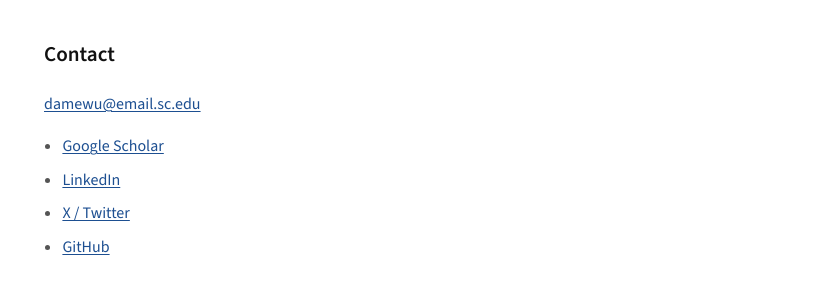
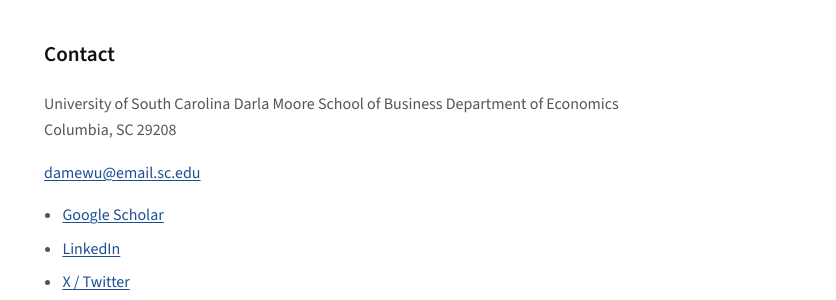
Before and after one commit to DebbieAmewu/debbieamewu, a plain HTML site: page index.html in a window 1280 px wide. Shown: the part 363-663 px from the top of the page, 444-1280 px from the left. Drawn offline with nearby package versions, Linux system fonts and the light colour scheme.

Commit message:
Add contact details section to index.html
Added contact information for University of South Carolina.

```diff
--- a/index.html
+++ b/index.html
@@ -45,6 +45,12 @@
 
         <section>
           <h2>Contact</h2>
+          <p>
+            University of South Carolina
+            Darla Moore School of Business
+            Department of Economics
+            Columbia, SC 29208
+            <p>
           <p><a href="mailto:damewu@email.sc.edu">damewu@email.sc.edu</a></p>
           <ul class="link-list">
             <li><a href="https://scholar.google.com/citations?user=LDVzD6gAAAAJ&amp;hl=en" target="_blank" rel="noopener noreferrer">Google Scholar</a></li>
```
